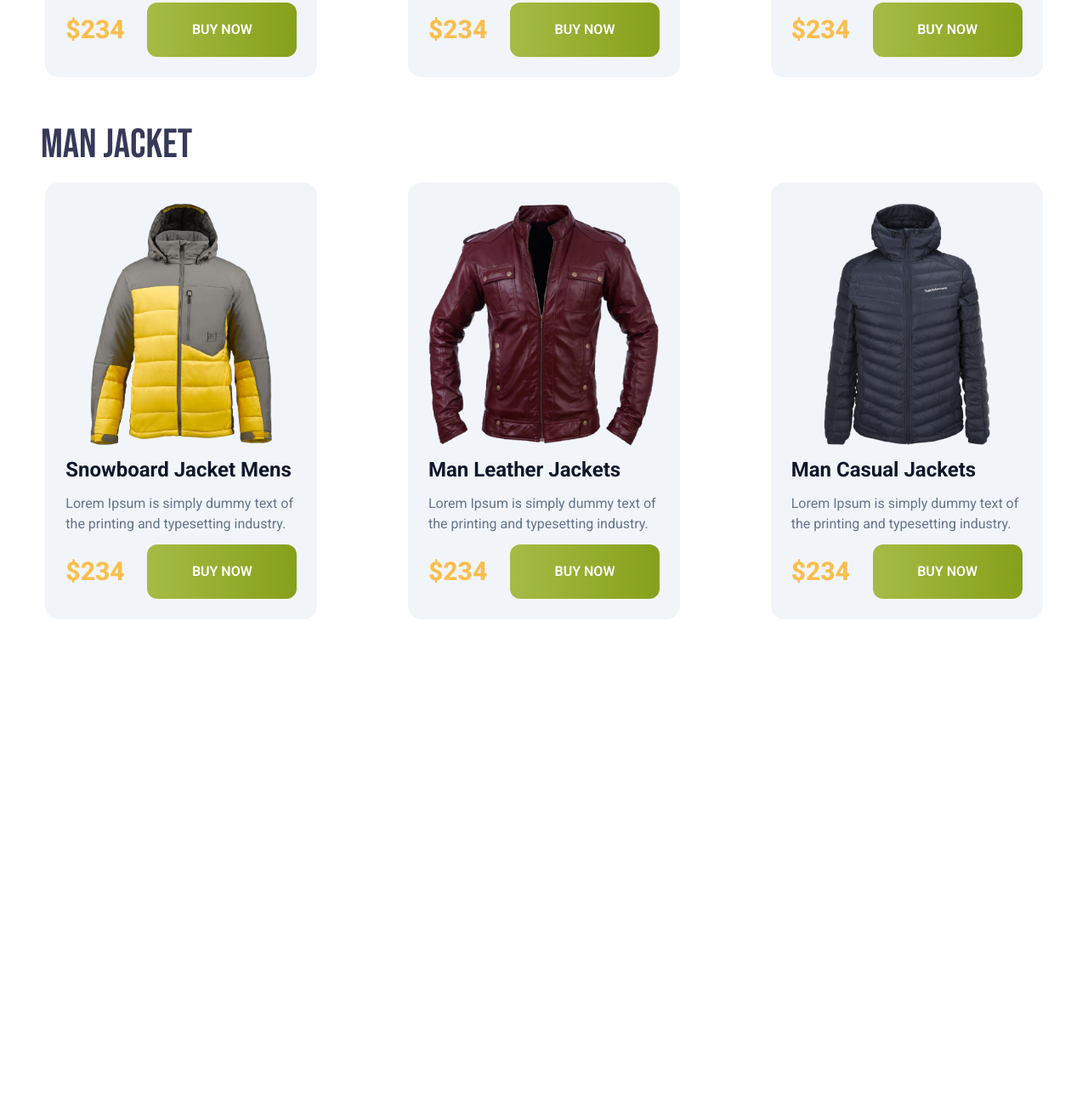
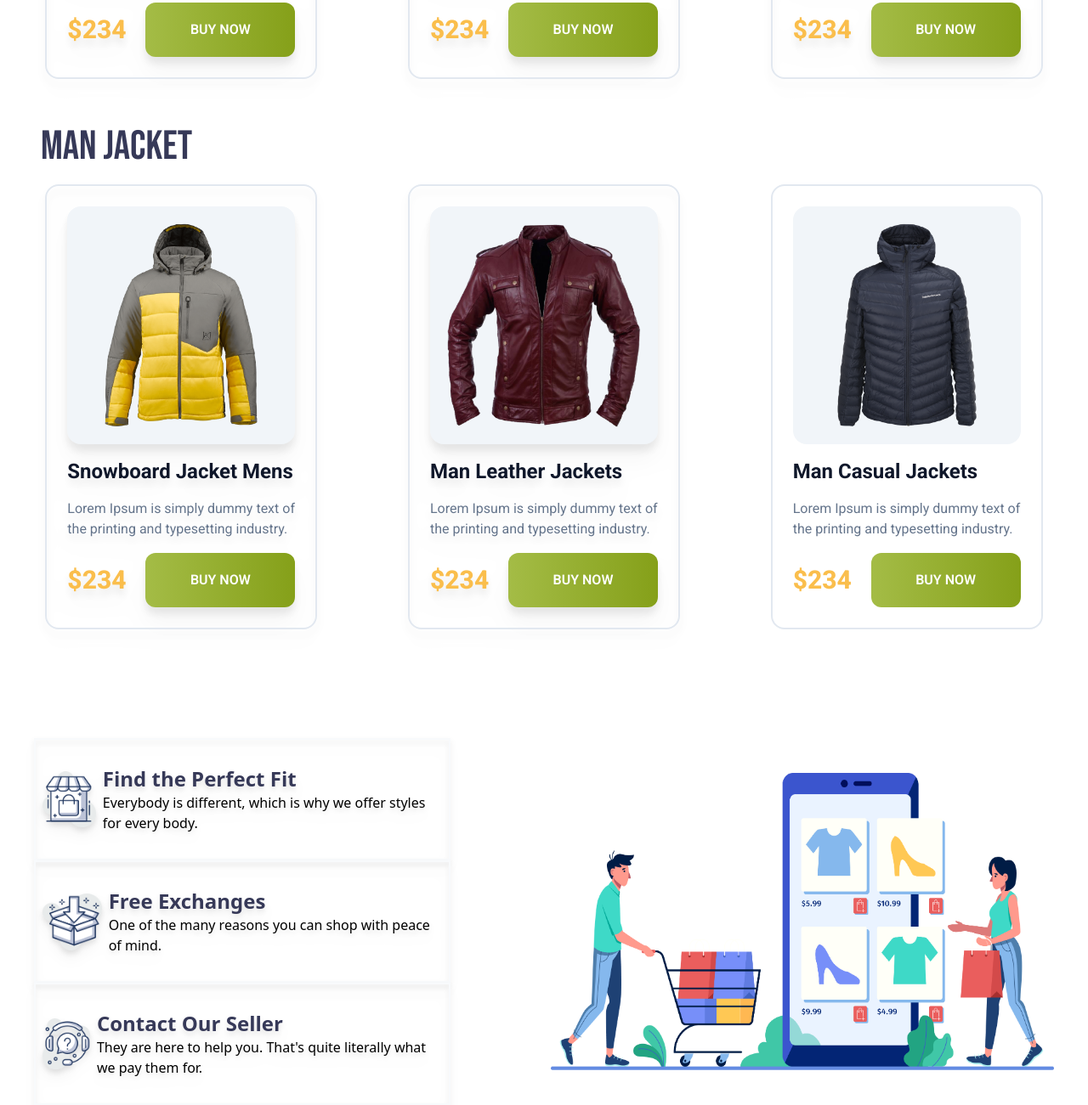
Before and after one commit to Sefat3117/Penguin-Fashion-Website, a plain HTML site: page index.html in a window 1280 px wide. Shown: the part 1249-2550 px from the top of the page at 85% size. Before the commit the page ends 1978 px from the top, so only its background shows below. Drawn offline with nearby package versions, Linux system fonts and the light colour scheme.

Commit message:
Project updated

```diff
--- a/index.html
+++ b/index.html
@@ -78,11 +78,17 @@
           Woman Jacket
         </h3>
         <div
-          class="roboto-font grid grid-cols-1 md:grid-cols-2 lg:grid-cols-3 justify-items-center"
+          class="roboto-font grid grid-cols-1 md:grid-cols-2 lg:grid-cols-3 justify-items-center gap-y-2 md:gap-y-0 p-2 md:p-0"
         >
           <!-- Card 1 -->
-          <div class="bg-slate-100 p-6 rounded-2xl space-y-3 w-9/12">
-            <img class="w-full" src="images/jacket-1.png" alt="" />
+          <div
+            class="p-6 rounded-2xl space-y-4 border-2 border-slate-200 w-full lg:w-9/12 drop-shadow-xl"
+          >
+            <img
+              class="w-full bg-slate-100 rounded-2xl p-5"
+              src="images/jacket-1.png"
+              alt=""
+            />
             <h4 class="text-slate-900 font-bold text-2xl">
               Yellow Coat Jacket
             </h4>
@@ -100,8 +106,14 @@
             </div>
           </div>
           <!-- Card 2 -->
-          <div class="bg-slate-100 p-6 rounded-2xl space-y-3 w-9/12">
-            <img class="w-full" src="images/jacket-2.png" alt="" />
+          <div
+            class="p-6 rounded-2xl space-y-4 border-2 border-slate-200 w-full lg:w-9/12 drop-shadow-xl"
+          >
+            <img
+              class="w-full bg-slate-100 rounded-2xl p-5"
+              src="images/jacket-2.png"
+              alt=""
+            />
             <h4 class="text-slate-900 font-bold text-2xl">Ladies Jacket</h4>
             <p class="text-slate-500 text-base">
               Lorem Ipsum is simply dummy text of the printing and typesetting
@@ -117,8 +129,14 @@
             </div>
           </div>
           <!-- Card 3 -->
-          <div class="bg-slate-100 p-6 rounded-2xl space-y-3 w-9/12">
-            <img class="w-full" src="images/jacket-3.png" alt="" />
+          <div
+            class="p-6 rounded-2xl space-y-4 border-2 border-slate-200 w-full lg:w-9/12 drop-shadow-xl"
+          >
+            <img
+              class="w-full bg-slate-100 rounded-2xl p-5"
+              src="images/jacket-3.png"
+              alt=""
+            />
             <h4 class="text-slate-900 font-bold text-2xl">
               Woman Leather Jacket
             </h4>
@@ -143,11 +161,17 @@
           Man Jacket
         </h3>
         <div
-          class="roboto-font grid grid-cols-1 md:grid-cols-2 lg:grid-cols-3 justify-items-center"
+          class="roboto-font grid grid-cols-1 md:grid-cols-2 lg:grid-cols-3 justify-items-center gap-y-2 md:gap-y-0 p-2 md:p-0"
         >
           <!-- Card 4 -->
-          <div class="bg-slate-100 p-6 rounded-2xl space-y-3 w-9/12">
-            <img class="w-full" src="images/jacket-4.png" alt="" />
+          <div
+            class="p-6 rounded-2xl space-y-4 border-2 border-slate-200 w-full lg:w-9/12 drop-shadow-xl"
+          >
+            <img
+              class="w-full bg-slate-100 rounded-2xl p-5"
+              src="images/jacket-4.png"
+              alt=""
+            />
             <h4 class="text-slate-900 font-bold text-2xl">
               Snowboard Jacket Mens
             </h4>
@@ -165,8 +189,14 @@
             </div>
           </div>
           <!-- Card 5 -->
-          <div class="bg-slate-100 p-6 rounded-2xl space-y-3 w-9/12">
-            <img class="w-full" src="images/jacket-5.png" alt="" />
+          <div
+            class="p-6 rounded-2xl space-y-4 border-2 border-slate-200 w-full lg:w-9/12 drop-shadow-xl"
+          >
+            <img
+              class="w-full bg-slate-100 rounded-2xl p-5"
+              src="images/jacket-5.png"
+              alt=""
+            />
             <h4 class="text-slate-900 font-bold text-2xl">
               Man Leather Jackets
             </h4>
@@ -184,8 +214,14 @@
             </div>
           </div>
           <!-- Card 6 -->
-          <div class="bg-slate-100 p-6 rounded-2xl space-y-3 w-9/12">
-            <img class="w-full" src="images/jacket-6.png" alt="" />
+          <div
+            class="p-6 rounded-2xl space-y-4 border-2 border-slate-200 w-full lg:w-9/12 drop-shadow-xl2"
+          >
+            <img
+              class="w-full bg-slate-100 rounded-2xl p-5"
+              src="images/jacket-6.png"
+              alt=""
+            />
             <h4 class="text-slate-900 font-bold text-2xl">
               Man Casual Jackets
             </h4>
@@ -205,6 +241,70 @@
         </div>
       </div>
       <!-- Man Jacket Section Ends -->
+      <!-- Contact Section Starts -->
+      <div
+        class="flex flex-col-reverse lg:flex-row items-center mt-32 px-2 lg:px-10 gap-4"
+      >
+        <div class="flex-1">
+          <div
+            class="flex flex-col lg:flex-row items-center w-full lg:w-[490px] h-[240px] lg:h-36 drop-shadow-lg border-2 border-slate-50 p-5 lg:p-2 gap-2"
+          >
+            <div><img src="images/image 12.png" alt="" /></div>
+            <div>
+              <h3
+                class="text-[#363958] text-center lg:text-start text-2xl font-bold"
+              >
+                Find the Perfect Fit
+              </h3>
+              <p
+                class="text-black text-center lg:text-start text-base w-[276px] lg:w-auto"
+              >
+                Everybody is different, which is why we offer styles for every
+                body.
+              </p>
+            </div>
+          </div>
+          <div
+            class="flex flex-col lg:flex-row items-center w-full lg:w-[490px] h-[240px] lg:h-36 drop-shadow-lg border-2 border-slate-50 p-5 lg:p-2 gap-2"
+          >
+            <div><img src="images/image 13.png" alt="" /></div>
+            <div>
+              <h3
+                class="text-[#363958] text-center lg:text-start text-2xl font-bold"
+              >
+                Free Exchanges
+              </h3>
+              <p
+                class="text-black text-center lg:text-start text-base w-[276px] lg:w-auto"
+              >
+                One of the many reasons you can shop with peace of mind.
+              </p>
+            </div>
+          </div>
+          <div
+            class="flex flex-col lg:flex-row items-center w-full lg:w-[490px] h-[240px] lg:h-36 drop-shadow-lg border-2 border-slate-50 p-5 lg:p-2 gap-2"
+          >
+            <div><img src="images/image 14.png" alt="" /></div>
+            <div>
+              <h3
+                class="text-[#363958] text-center lg:text-start text-2xl font-bold"
+              >
+                Contact Our Seller
+              </h3>
+              <p
+                class="text-black text-center lg:text-start text-base w-[276px] lg:w-auto"
+              >
+                They are here to help you. That's quite literally what we pay
+                them for.
+              </p>
+            </div>
+          </div>
+        </div>
+        <div class="flex-1">
+          <img class="w-full" src="images/shopping.png" alt="" />
+        </div>
+      </div>
+      <!-- Contact Section Ends -->
     </main>
     <footer></footer>
   </body>
```
Also changed, not shown: images/image 12.png (added), images/image 13.png (added), images/image 14.png (added).
